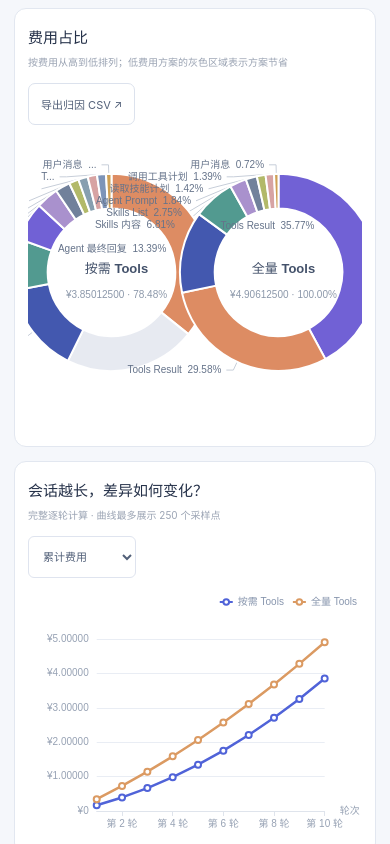
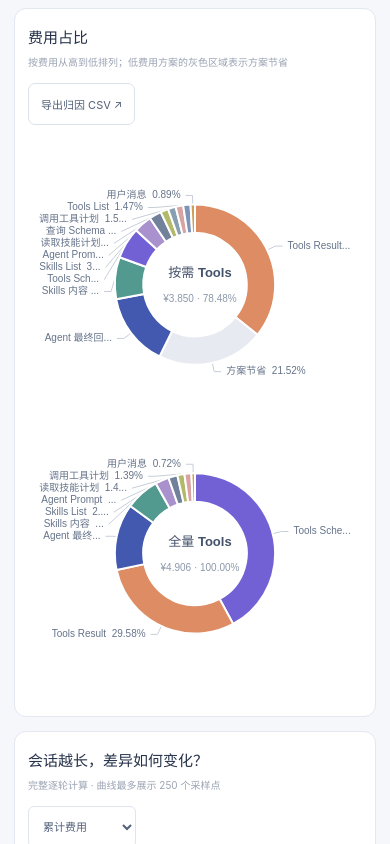
Before and after one commit to Eilumie/mcp-token-lab, a Vue app: page / in a window 390 px wide. Shown: the part 2240-3084 px from the top of the page. Built offline with nearby package versions, Linux system fonts and the light colour scheme.

Commit message:
feat(chart): 适配移动端来源饼图响应式布局

```diff
--- a/src/App.vue
+++ b/src/App.vue
@@ -1,5 +1,5 @@
 <script setup>
-import { computed, reactive, ref, watch } from "vue";
+import { computed, onBeforeUnmount, onMounted, reactive, ref, watch } from "vue";
 import {
   defaults,
   groups,
@@ -71,6 +71,18 @@ const rateDialog = ref(null);
 const importInput = ref(null);
 const newModelName = ref("");
 const mobileParamsOpen = ref(false);
+const mobileChart = ref(false);
+let mobileChartQuery;
+const updateMobileChart = () => {
+  mobileChart.value = mobileChartQuery?.matches ?? false;
+};
+
+onMounted(() => {
+  mobileChartQuery = window.matchMedia("(max-width: 520px)");
+  updateMobileChart();
+  mobileChartQuery.addEventListener("change", updateMobileChart);
+});
+onBeforeUnmount(() => mobileChartQuery?.removeEventListener("change", updateMobileChart));
 
 const selectedRate = computed(() =>
   state.rates.find((item) => item.id === state.selected),
@@ -363,8 +375,10 @@ function buildSourceChartOption(data) {
     return {
       name: planNames[planIndex],
       type: "pie",
-      radius: ["44%", "68%"],
-      center: [planIndex === 0 ? "25%" : "75%", "46%"],
+      radius: mobileChart.value ? ["31%", "48%"] : ["44%", "68%"],
+      center: mobileChart.value
+        ? ["50%", planIndex === 0 ? "26%" : "74%"]
+        : [planIndex === 0 ? "25%" : "75%", "46%"],
       minAngle: 1,
       avoidLabelOverlap: true,
       itemStyle: { borderColor: "#fff", borderWidth: 2 },
@@ -378,6 +392,15 @@ function buildSourceChartOption(data) {
       data: slices,
     };
   });
+  const titles = data.map((result, index) => ({
+    text: planNames[index],
+    subtext: `${summaryMoney(result.cost.total)} · ${percent(ratio(result.cost.total, comparisonTotal))}`,
+    left: mobileChart.value ? "50%" : index === 0 ? "25%" : "75%",
+    top: mobileChart.value ? (index === 0 ? "22%" : "70%") : "41%",
+    textAlign: "center",
+    textStyle: { color: "#43516a", fontSize: 13, fontWeight: 600 },
+    subtextStyle: { color: "#8c98aa", fontSize: 10, lineHeight: 18 },
+  }));
   return {
     animationDuration: 250,
     tooltip: {
@@ -385,15 +408,7 @@ function buildSourceChartOption(data) {
       formatter: ({ seriesName, name, value, percent: share }) =>
         `${seriesName}<br/>${name}：${money(value)}（${share}%）`,
     },
-    title: data.map((result, index) => ({
-      text: planNames[index],
-      subtext: `${money(result.cost.total)} · ${percent(ratio(result.cost.total, comparisonTotal))}`,
-      left: index === 0 ? "25%" : "75%",
-      top: "41%",
-      textAlign: "center",
-      textStyle: { color: "#43516a", fontSize: 13, fontWeight: 600 },
-      subtextStyle: { color: "#8c98aa", fontSize: 10, lineHeight: 18 },
-    })),
+    title: titles,
     series: pies,
   };
 }
--- a/src/style.css
+++ b/src/style.css
@@ -1226,7 +1226,7 @@ dialog p {
     max-width: 100%;
   }
   .source-chart {
-    height: 290px;
+    height: 560px;
   }
   .trend-chart {
     height: 245px;
```
